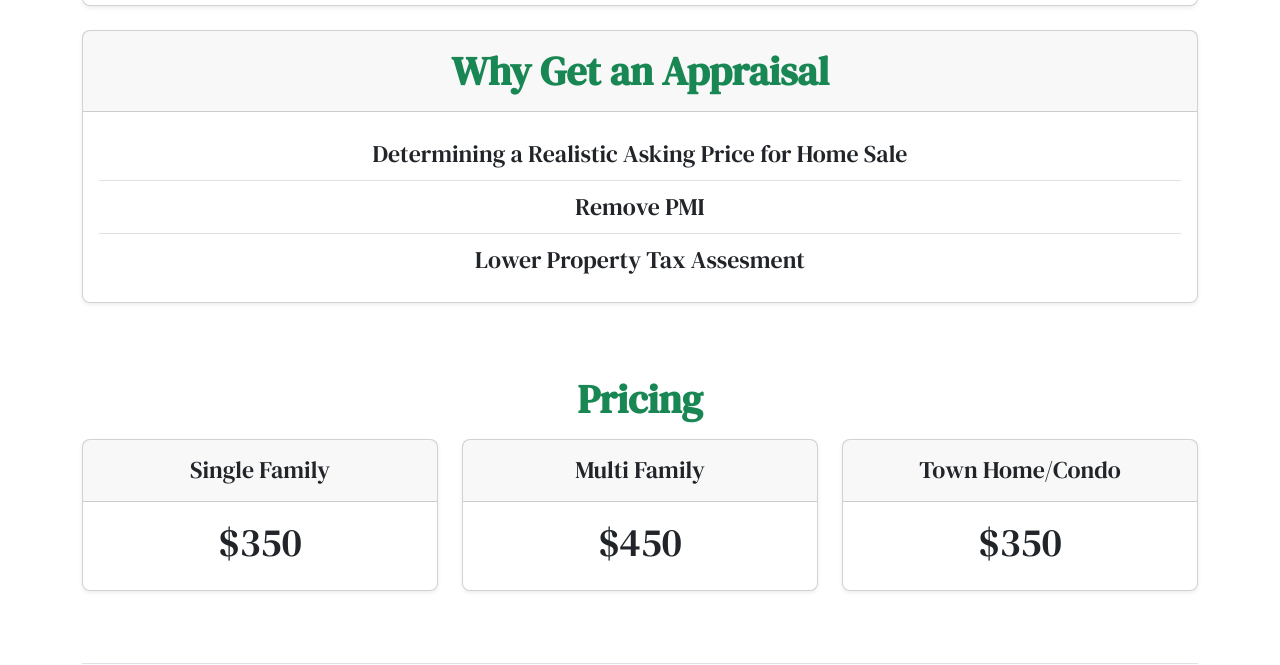
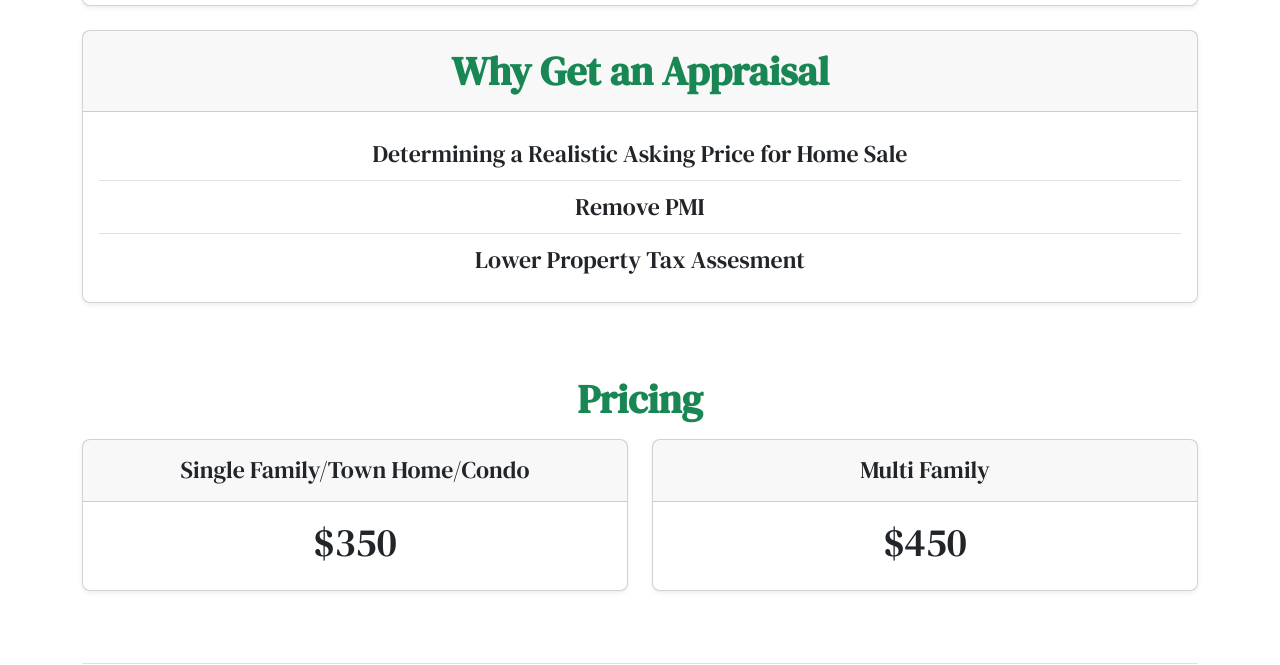
Before and after one commit to pdenette/equityappraisalgroup, a plain HTML site: page index.html in a window 1280 px wide. Shown: the part 1375-2040 px from the top of the page. Drawn offline with nearby package versions, Linux system fonts and the light colour scheme.

Commit message:
updated pricing

```diff
--- a/index.html
+++ b/index.html
@@ -87,11 +87,11 @@
           <div class="card-header py-3">
             <h4 class="my-0 fw-bold text-center text-success fs-1">Pricing</h4>
           </div>
-          <div class="row row-cols-1 row-cols-md-3 mb-3 text-center">
+          <div class="row row-cols-1 row-cols-md-2 mb-3 text-center">
             <div class="col">
               <div class="card mb-4 rounded-3 shadow-sm">
                 <div class="card-header py-3">
-                  <h4 class="my-0 fw-normal">Single Family</h4>
+                  <h4 class="my-0 fw-normal">Single Family/Town Home/Condo</h4>
                 </div>
                 <div class="card-body">
                   <h1 class="card-title pricing-card-title">$350</h1>
@@ -105,16 +105,6 @@
                 </div>
                 <div class="card-body">
                   <h1 class="card-title pricing-card-title">$450</h1>
-                </div>
-              </div>
-            </div>
-            <div class="col">
-              <div class="card mb-4 rounded-3 shadow-sm">
-                <div class="card-header py-3">
-                  <h4 class="my-0 fw-normal">Town Home/Condo</h4>
-                </div>
-                <div class="card-body">
-                  <h1 class="card-title pricing-card-title">$350</h1>
                 </div>
               </div>
             </div>
```
